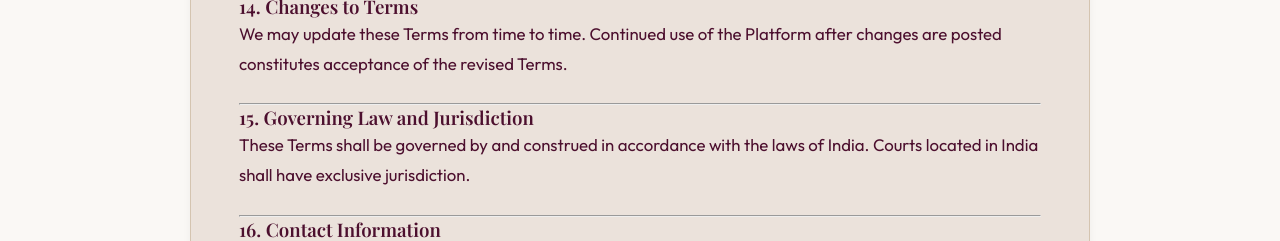
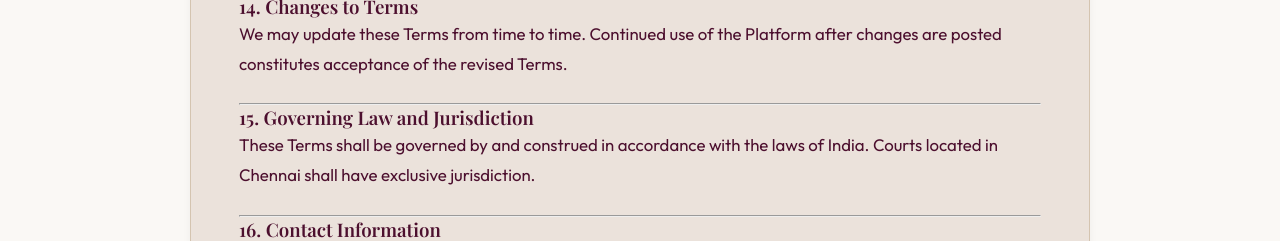
Before and after one commit to A-Muthurama/jewellery_user_panel, a React (Vite) app in the folder frontend/: page /terms in a window 1280 px wide. Shown: the part 3940-4181 px from the top of the page. Built offline with nearby package versions, Linux system fonts and the light colour scheme; no server answers; a web font is replaced by a local one.

Commit message:
location update

```diff
--- a/frontend/src/pages/Terms.jsx
+++ b/frontend/src/pages/Terms.jsx
@@ -169,7 +169,7 @@ const Terms = () => {
 
                     <h3>15. Governing Law and Jurisdiction</h3>
                     <p>
-                        These Terms shall be governed by and construed in accordance with the laws of India. Courts located in India shall have exclusive jurisdiction.
+                        These Terms shall be governed by and construed in accordance with the laws of India. Courts located in Chennai shall have exclusive jurisdiction.
                     </p>
 
                     <hr className="divider" />
```
